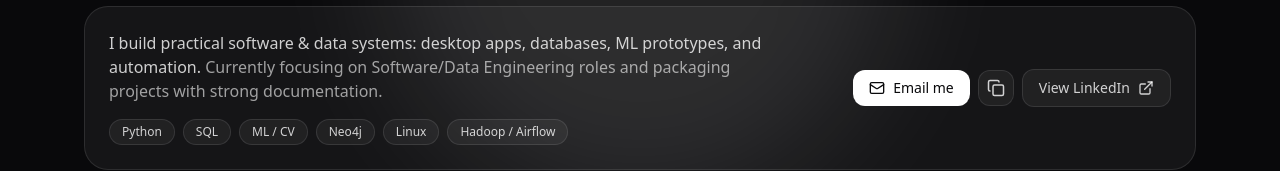
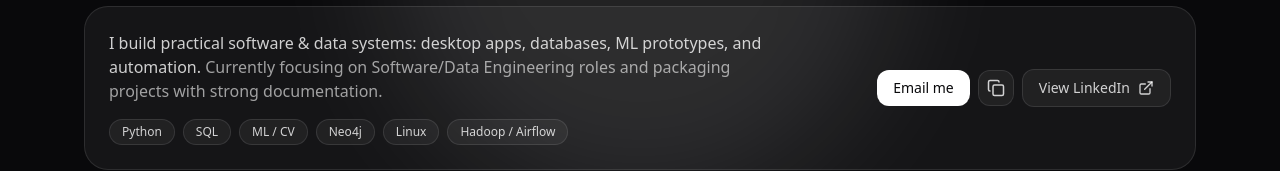
Before and after one commit to sadaqat-ali-shaker/sadaqat-portfolio, a Next.js app: page / in a window 1280 px wide. Shown: the part 154-325 px from the top of the page. Built offline with nearby package versions, Linux system fonts and the light colour scheme.

Commit message:
Fix: Email button mailto link

```diff
--- a/src/app/page.tsx
+++ b/src/app/page.tsx
@@ -362,11 +362,11 @@ export default function Page() {
 
             <div className="flex flex-wrap items-center gap-2">
               <a
-  href={`mailto:${PROFILE.email}`}
-  className="inline-flex items-center gap-2 rounded-xl bg-white px-4 py-2 text-sm font-medium text-zinc-950 hover:opacity-90"
->
-  <Mail size={16} /> Email me
-</a>
+                href="mailto:sadaqatalishakir786@gmail.com?subject=Hello%20Sadaqat&body=Hi%20Sadaqat%2C%0A%0A"
+                className="inline-flex items-center gap-2 rounded-xl bg-white px-4 py-2 text-sm font-medium text-zinc-950 hover:opacity-90"
+                  >
+                        Email me
+              </a>
 
               <IconButton label="Copy email" onClick={copyEmail}>
                 <Copy size={18} />
```
